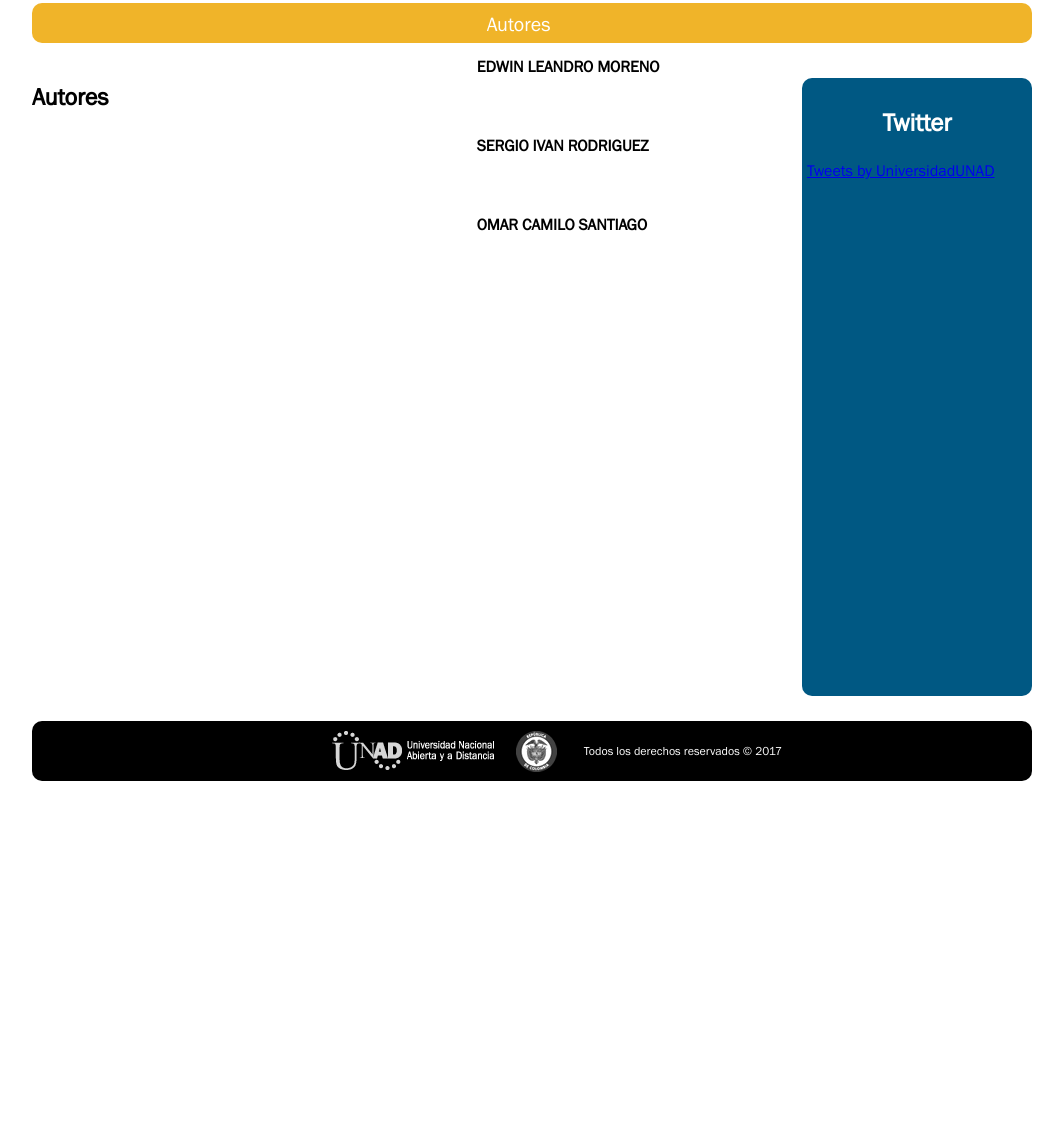
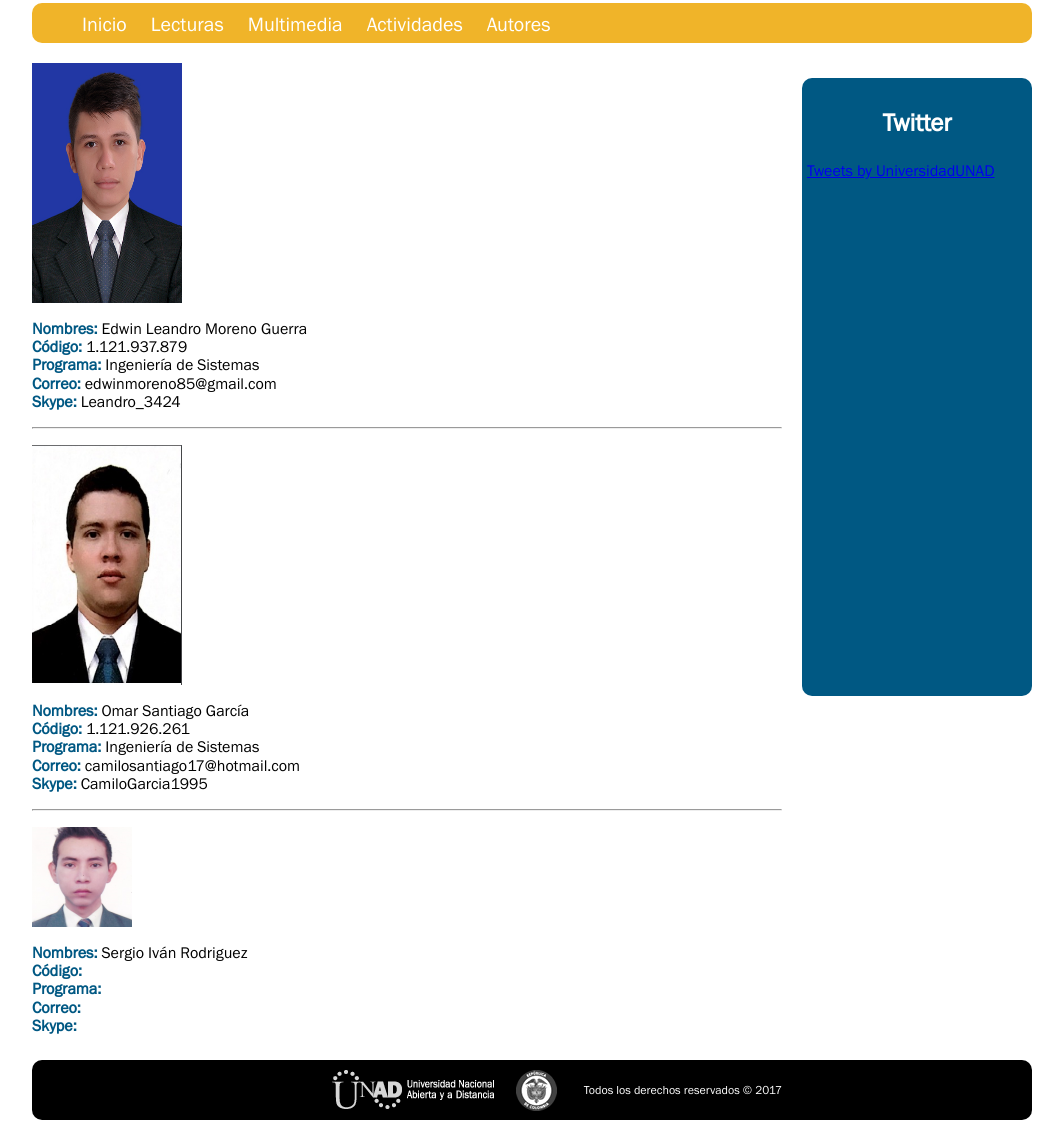
Before and after one commit to Leandro3424/OVI_Seguridad_Informatica, a plain HTML site: page autores.html in a window 1280 px wide. Shown: the part 127-1267 px from the top of the page, without its empty margins (108-1171 px from the left). Before the commit the page ends 928 px from the top, so only its background shows below. Drawn offline with Linux system fonts and the light colour scheme; a script that the page names is missing.

Commit message:
Documentos y autores
Cambios creados por Omar - autores y documentos de inicio.

```diff
--- a/autores.html
+++ b/autores.html
@@ -43,13 +43,6 @@
 
       <li>
         <a href="autores.html">Autores</a>
-  <p>
-         <h4> EDWIN LEANDRO MORENO </h4>
-         <br>
-         <h4> SERGIO IVAN RODRIGUEZ</h4>
-         <br>
-         <h4> OMAR CAMILO SANTIAGO</h4>
-</p>
       </li>
 
     </ul>
@@ -58,9 +51,45 @@
   <section id="contenido">
 
     <article>
-      <h2>
-        Autores
-      </h2>
+
+      <img id="img_edwin" src="img/edwin.jpg">
+
+      <p>
+
+      <span id="datos"><b>Nombres:</b></span> Edwin Leandro Moreno Guerra <br>
+      <span id="datos"><b>Código:</b></span> 1.121.937.879<br>
+      <span id="datos"><b>Programa:</b></span> Ingeniería de Sistemas<br>
+      <span id="datos"><b>Correo:</b></span> edwinmoreno85@gmail.com<br>
+      <span id="datos"><b>Skype:</b></span> Leandro_3424
+      <hr />
+
+      </p>
+
+      <img id="img_omar" src="img/omar.jpg">
+
+      <p>
+
+      <span id="datos"><b>Nombres:</b></span> Omar Santiago García <br>
+      <span id="datos"><b>Código:</b></span> 1.121.926.261<br>
+      <span id="datos"><b>Programa:</b></span> Ingeniería de Sistemas<br>
+      <span id="datos"><b>Correo:</b></span> camilosantiago17@hotmail.com<br>
+      <span id="datos"><b>Skype:</b></span> CamiloGarcia1995
+      <hr />
+
+      </p>
+
+      <img id="img_sergio"src="img/sergio.png">
+
+      <p>
+
+      <span id="datos"><b>Nombres:</b></span> Sergio Iván Rodriguez <br>
+      <span id="datos"><b>Código:</b></span> <br>
+      <span id="datos"><b>Programa:</b></span> <br>
+      <span id="datos"><b>Correo:</b></span> <br>
+      <span id="datos"><b>Skype:</b></span>
+
+      </p>
+
     </article>
 
   </section>
--- a/css/estilo.css
+++ b/css/estilo.css
@@ -63,18 +63,6 @@ nav a:hover{
 	color: #F0B429;
 }
 
-#contenido_videos{
-	color: #005883;
-	float: left;
-	margin-bottom: 30;
-}
-
-#video1, #video2{
-	margin-left: 150px;
-	width: 500px;
-	height: 400px;
-}
-
 #contenido{
 	width: 750px;
 	float: left;
@@ -134,6 +122,27 @@ nav a:hover{
 	margin-right: 20;
 }
 
+#contenido_videos{
+	color: #005883;
+	float: left;
+	margin-bottom: 30;
+}
+
+#video1, #video2{
+	margin-left: 150px;
+	width: 500px;
+	height: 400px;
+}
+#img_edwin, #img_omar {
+	width: 20%;
+	height: 30%;
+}
+
+#datos{
+	text-indent: bold;
+	color: #005883;
+}
+
 aside{
 	background-color: #005883;
 	border-radius: 10px;
```
Also changed, not shown: img/edwin.jpg (added), img/omar.jpg (added), img/sergio.png (added), 3 other files.
